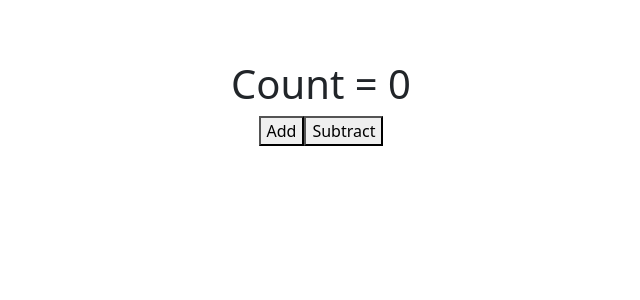
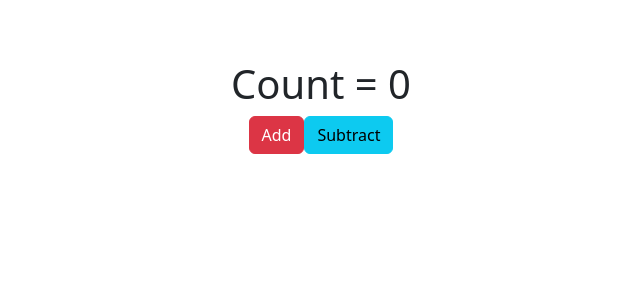
Before and after one commit to Brendafrenjo/react-redux-store, a React (Create React App) app: page / in a window 1280 px wide. Shown: the top 300 px of the page, without its empty margins (319-959 px from the left). Built offline with nearby package versions, Linux system fonts and the light colour scheme.

Commit message:
Created Redux Store

```diff
--- a/package.json
+++ b/package.json
@@ -9,7 +9,9 @@
     "bootstrap": "^5.3.2",
     "react": "^18.2.0",
     "react-dom": "^18.2.0",
+    "react-redux": "^8.1.2",
     "react-scripts": "5.0.1",
+    "redux": "^4.2.1",
     "web-vitals": "^2.1.4"
   },
   "scripts": {
--- a/src/App.js
+++ b/src/App.js
@@ -33,8 +33,8 @@ const Component = ({ count, add, subtract }) => {
   return (
     <div>
       <h1>Count = {count}</h1>
-      <button onClick={add}>Add</button>
-      <button onClick={subtract}>Subtract</button>
+      <button onClick={add} className="btn btn-danger">Add</button>
+      <button onClick={subtract} className="btn btn-info">Subtract</button>
     </div>
   );
 };
```
Also changed, not shown: 1 other file (tests, documents, lock files or other folders).
